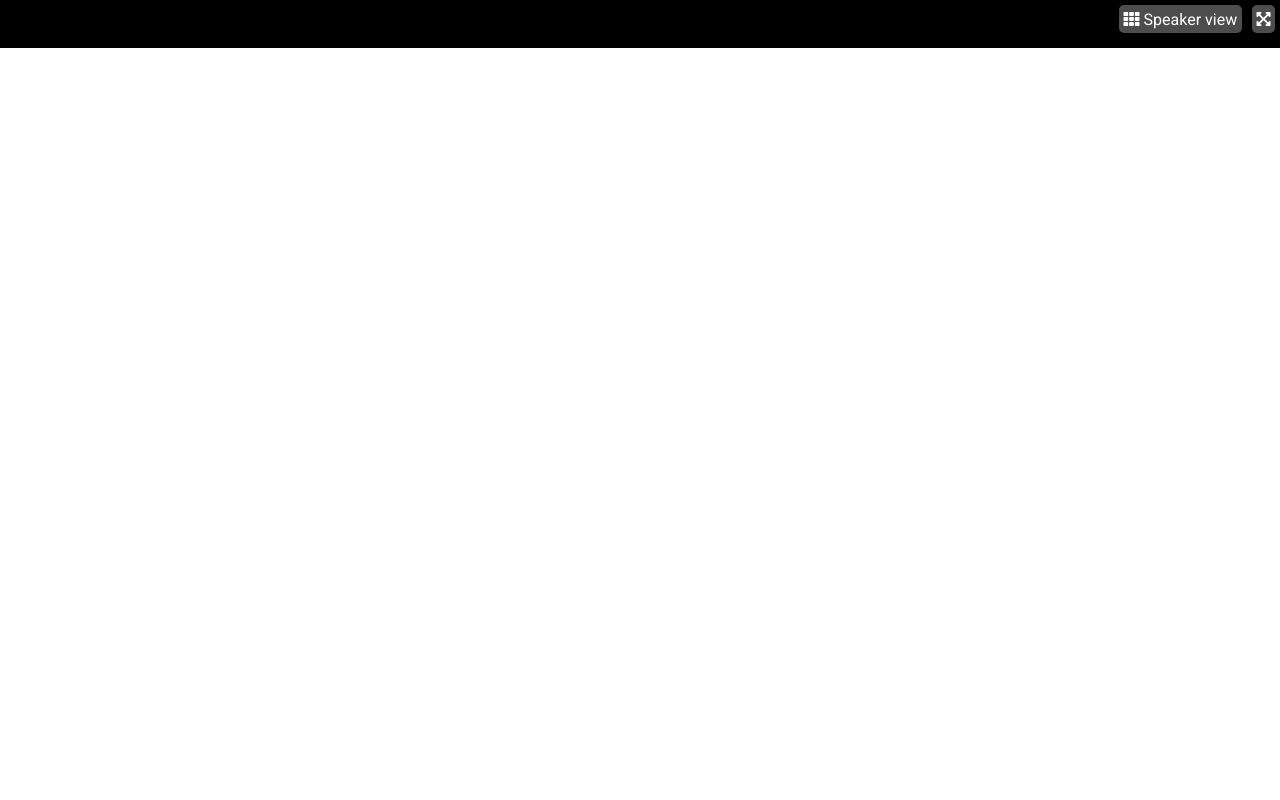
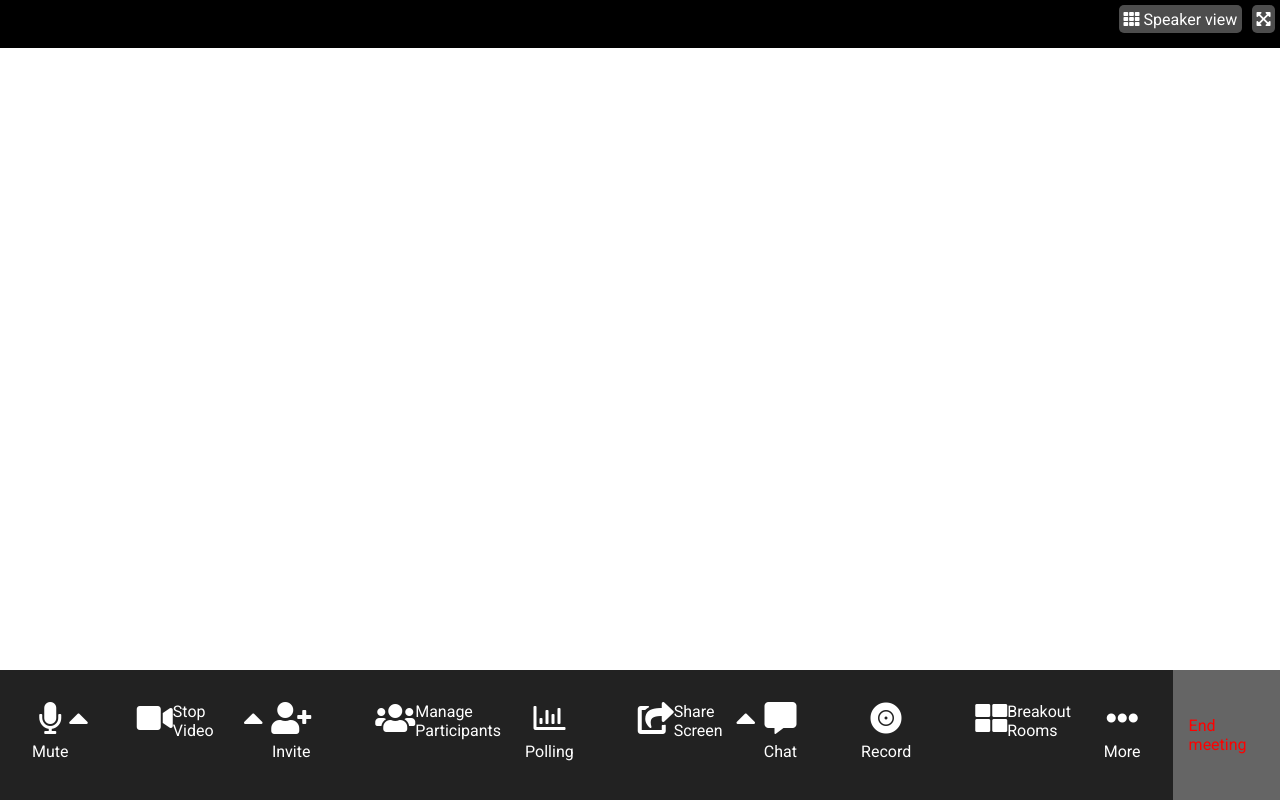
Before and after one commit to LauraMargherita25/-html-css-zoom, a plain HTML site: page index.html in a window 1280 px wide. Drawn offline with Linux system fonts and the light colour scheme.

Commit message:
Add footer

```diff
--- a/index.html
+++ b/index.html
@@ -36,6 +36,60 @@
 
     <footer>
 
+        <div class="column-left">
+            <div class="tile">
+                <i class="fas fa-microphone"></i>
+                <p>Mute</p>
+                <i class="fas fa-caret-up"></i>
+            </div>
+
+            <div class="tile">
+                <i class="fas fa-video"></i>
+                <p>Stop Video</p>
+                <i class="fas fa-caret-up"></i>
+            </div>
+        </div>
+
+        <div class="column-center">
+            <div class="tile">
+                <i class="fas fa-user-plus"></i>
+                <p>Invite</p>
+            </div>
+            <div class="tile">
+                <i class="fas fa-users"></i>
+                <p>Manage Participants</p>
+            </div>
+            <div class="tile">
+                <i class="far fa-chart-bar"></i>
+                <p>Polling</p>
+            </div>
+            <div class="tile">
+                <i class="fas fa-share-square"></i>
+                <p>Share Screen</p>
+                <i class="fas fa-caret-up"></i>
+            </div>
+            <div class="tile">
+                <i class="fas fa-comment-alt"></i>
+                <p>Chat</p>
+            </div>
+            <div class="tile">
+                <i class="fas fa-record-vinyl"></i>
+                <p>Record</p>
+            </div>
+            <div class="tile">
+                <i class="fas fa-th-large"></i>
+                <p>Breakout Rooms</p>
+            </div>
+            <div class="tile">
+                <i class="fas fa-ellipsis-h"></i>
+                <p>More</p>
+            </div>
+        </div>
+
+        <div class="column-right">
+            <p>End meeting</p>
+        </div>
+
     </footer>
 </body>
 </html>
--- a/style/style.css
+++ b/style/style.css
@@ -21,6 +21,7 @@ html{
 header{
     background-color: var(--bgcolor);
     height: 3rem;
+    color: white;
 }
 
 .display-settings{
@@ -29,8 +30,7 @@ header{
 }
 
 .display-settings .speaker-view,
-.display-settings .full-screen {
-    color: white;
+.display-settings .full-screen{
     background-color: rgba(255, 255, 255, .3);
 
     display: inline-block;
@@ -45,3 +45,54 @@ header{
     font-family: "Font Awesome 5 Free";
     font-weight: 900;
 }
+/* /header */
+
+
+
+
+/* footer */
+footer{
+    height: 130px;
+    background-color: #222222;
+    color: white;
+
+    position: fixed;
+    bottom: 0;
+    left: 0;
+    right: 0;
+
+    display: flex;
+    justify-content: space-between;
+}
+
+.column-left{
+    display: flex;
+}
+
+.column-center{
+    display: flex;
+}
+
+.column-right{
+    background-color: rgba(255, 255, 255, .3);
+    color: red;
+
+    display: flex;
+    align-items: center;
+
+    padding: 0 1rem;
+}
+
+.tile{
+    display: flex;
+    flex-direction: column;
+    flex-wrap: wrap;
+    align-items: center;
+    margin: 1rem;
+    padding: 1rem;
+}
+
+.tile i{
+    font-size: 2rem;
+    margin-bottom: .5rem;
+}
```
